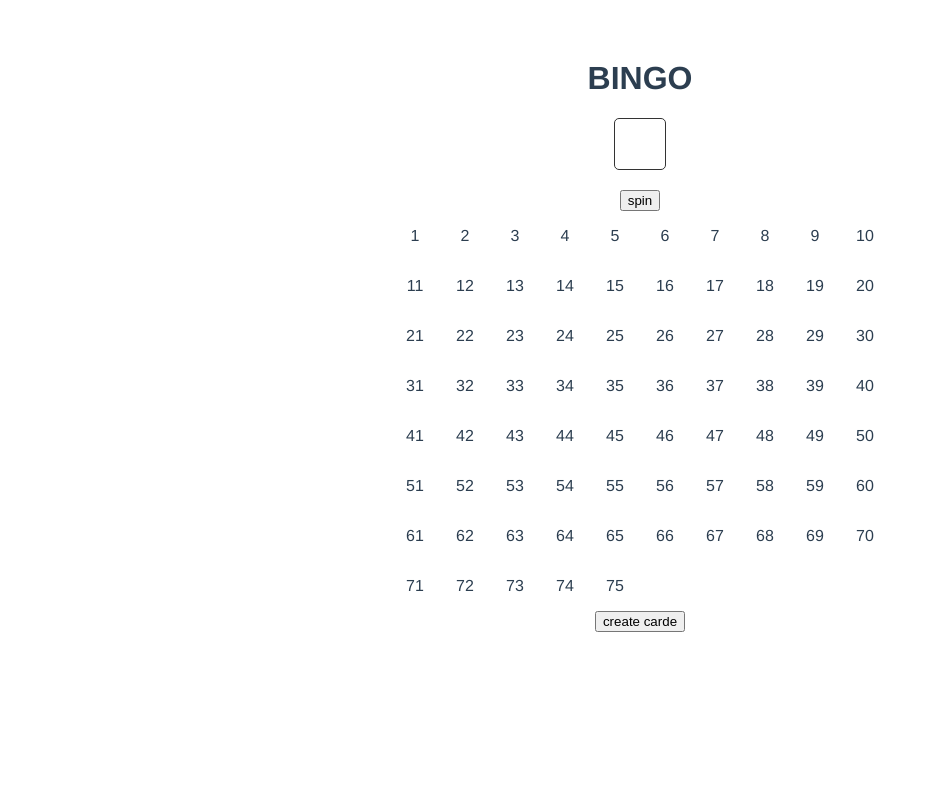
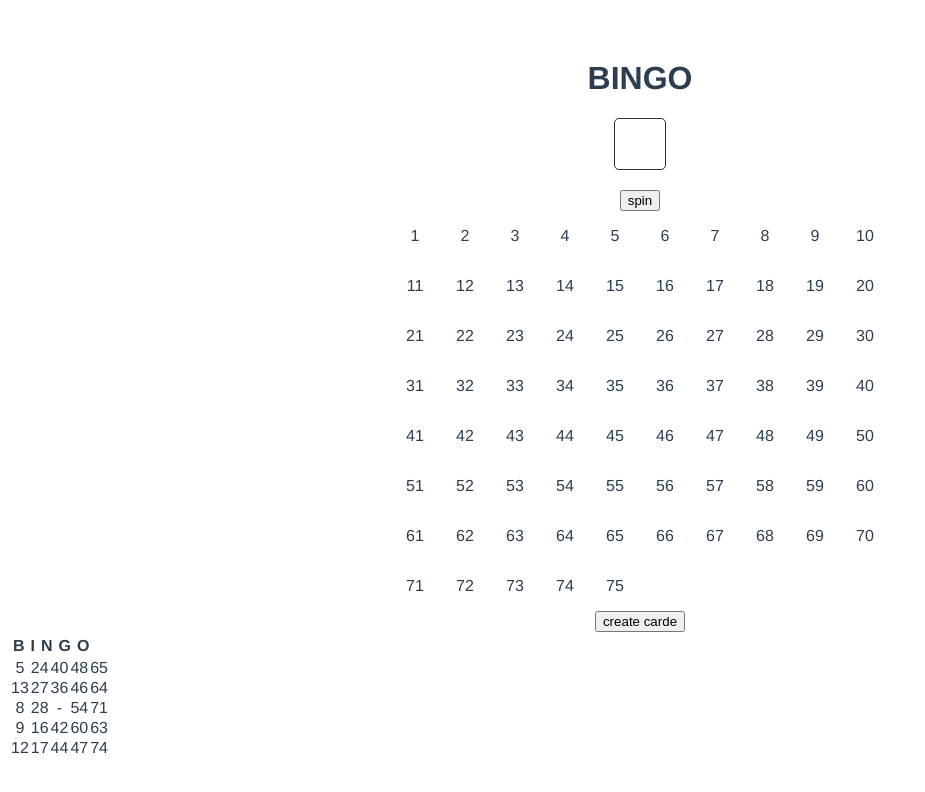
Before and after one commit to kakitaku00/Bingo-App, a Vue app: page / in a window 1280 px wide. Both pictures are taken after a click on the button "create carde". Shown: the top 792 px of the page, without its empty margins (0-925 px from the left). Built offline with nearby package versions, Linux system fonts and the light colour scheme.

Commit message:
add fn choiceNumber

```diff
--- a/src/App.vue
+++ b/src/App.vue
@@ -6,11 +6,22 @@
     <input v-else-if="mode === 'spin'" type="button" value="stop" @click="stop()">
     <input v-else type="button" value="reset" @click="reset()">
     <ul class="panel">
-      <li v-for="num in bingoMaxNum" :class="activeClass.white" :id="[num]" :key="num">{{ num }} </li>
+      <li v-for="num in bingoMaxNum" :class="[activeClass.white, `number-${num}`]" :id="[num]" :key="num">{{ num }}</li>
     </ul>
     <div class="bingoCard">
       <input type="button" value="create carde" @click="createBingoCard()">
-      <div class="bingoCard_contents"></div>
+      <div class="bingoCard_contents">
+        <table>
+          <thead class="bingo_head">
+            <tr v-for="(head, index) in bingoCardNumber" :key="index"><th>{{ head.title }}</th></tr>
+          </thead>
+          <tbody class="bingo_body">
+            <tr class="bingo_num" v-for="(body, index) in bingoCardNumber" :key="index">
+              <td v-for="(num, index) in body.number" :key="index" :class="[activeClass.white, `number-${num}`]">{{ num }}</td>
+            </tr>
+          </tbody>
+        </table>
+      </div>
     </div>
   </div>
 </template>
@@ -79,23 +90,44 @@ export default {
       this.bingoNum = selectedBingoNum
     },
     styleNumber: function() {
-      const targetEl = document.getElementById(this.targetNum)
-      targetEl.classList.remove(this.activeClass.white);
-      targetEl.classList.add(this.activeClass.black);
+      const targetElements = document.querySelectorAll(`.number-${this.targetNum}`)
+      targetElements.forEach(el => {
+        el.classList.remove(this.activeClass.white);
+        el.classList.add(this.activeClass.black);
+      })
     },
     createBingoCard: function() {
       this.createBingCardNumber()
+      console.log(this.bingoCardNumber)
+      this.choiceNumber()
     },
     createBingCardNumber: function() {
       const sliceNum = this.bingoMaxNum / 5
       const bingoStringSplit = this.bingoString.split('')
       let idx = 0;
+      let pickNum = 5
       for (let i = 0; i < this.bingoNum.length; i += sliceNum) {
         let splitNumberList = this.bingoNum.slice(i, i + sliceNum)
-        this.bingoCardNumber[bingoStringSplit[idx]] = splitNumberList
+        let resultNumbers = this.choiceNumber(splitNumberList, pickNum)
+        if (idx === 2) {
+          resultNumbers.splice(2, 1, "-")
+        }
+        this.bingoCardNumber.push({
+          title: bingoStringSplit[idx],
+          number: resultNumbers
+        })
         idx++
       }
     },
+    choiceNumber: function(numbers, pickNum) {
+      const resultNumber = []
+      for(let i = 0; i < pickNum; i++) {
+        let choiceIdx = Math.floor(Math.random() * numbers.length)
+        resultNumber.push(numbers[choiceIdx])
+        numbers.splice(choiceIdx, 1)
+      }
+      return resultNumber
+    }
   },
   created() {
     this.bingoNum = this.createBingoNumber()
@@ -158,4 +190,14 @@ ul {
   color: #fff;
   background-color: #333;
 }
+
+.bingo_num {
+  display: flex;
+  flex-direction: column;
+}
+
+.bingo_head,
+.bingo_body {
+  display: flex;
+}
 </style>
```
